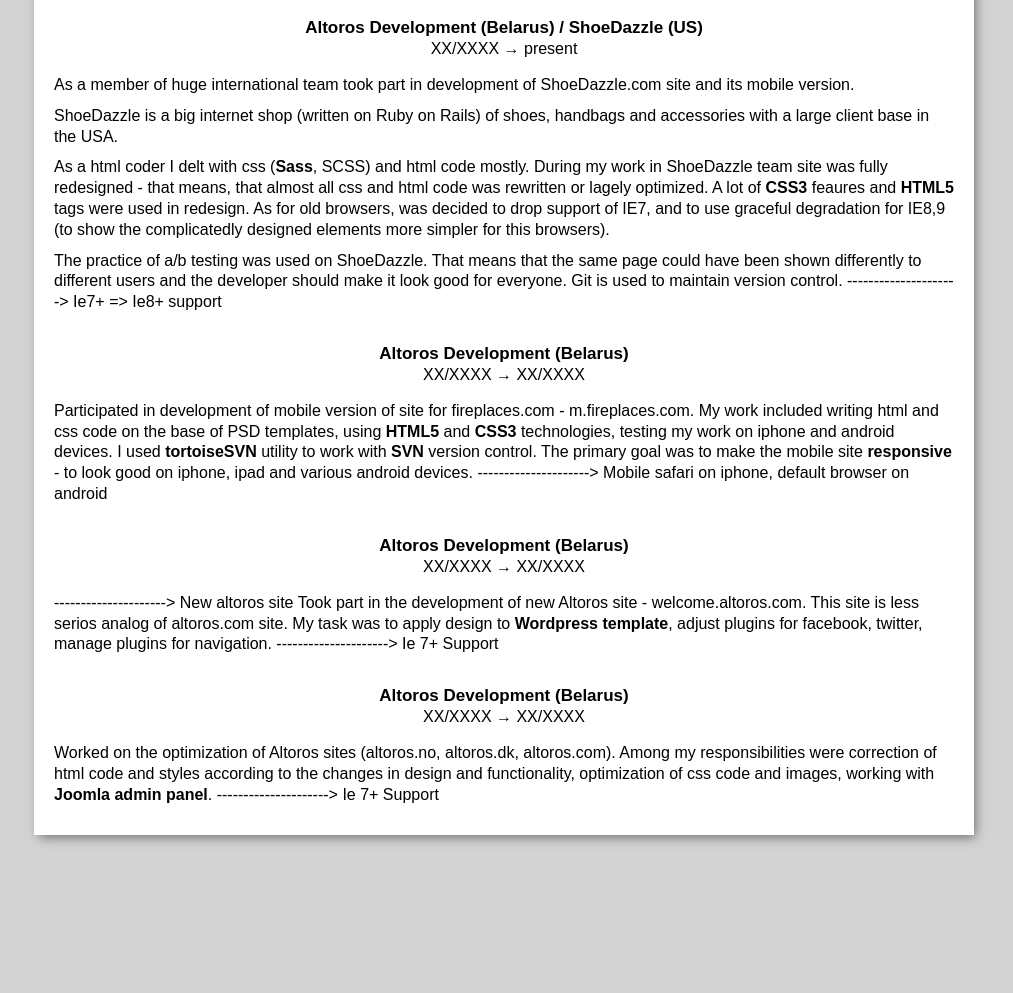
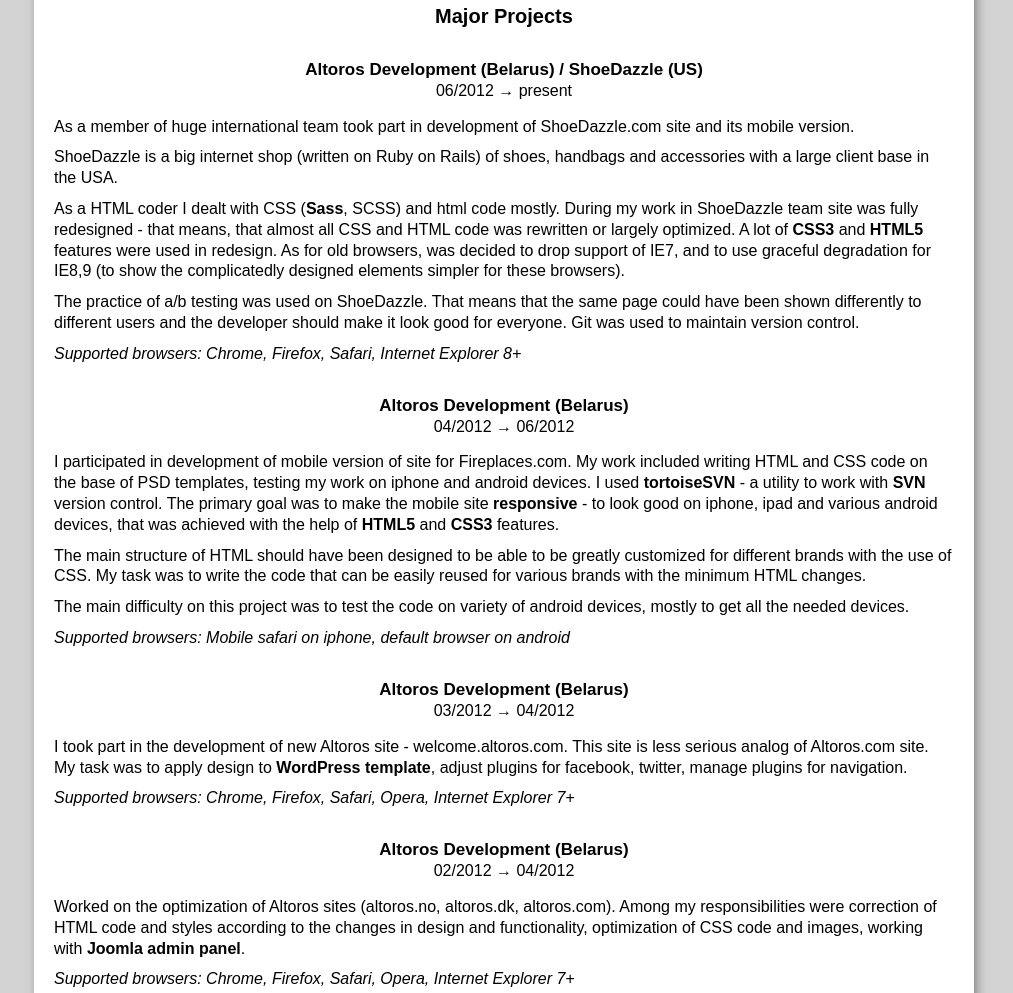
Before and after one commit to Kaciaryna/cv, a plain HTML site: page index.html in a window 1280 px wide. Shown: the part 1033-2026 px from the top of the page, without its empty margins (136-1149 px from the left). Before the commit the page ends 1893 px from the top, so only its background shows below. Drawn offline with Linux system fonts and the light colour scheme.

Commit message:
Some changes in cv

```diff
--- a/index.html
+++ b/index.html
@@ -10,14 +10,16 @@
 <body>
 
 <div class="page">
-    <h1>Kate Dubouskaya</h1>
-    <h4>Front-end developer</h4>
+    <div class="vcard">
+      <h1 class='fn'>Kate Dubouskaya</h1>
+      <h4>Front-end developer</h4>
 
-    <dl class="main-info">
-        <dd>Age</dd>        <dt class="x_age"></dt>
-        <dd>Email</dd>      <dt><a href="mailto:rinawwwster@gmail.com">rinawwwster@gmail.com</a></dt>
-        <dd>Github</dd>     <dt><a href="https://github.com/Kaciaryna/">https://github.com/Kaciaryna/</a></dt>
-    </dl>
+      <dl class="main-info">
+          <dd>Age</dd>        <dt class="bday x_age"></dt>
+          <dd>Email</dd>      <dt><a class="email" href="mailto:rinawwwster@gmail.com">rinawwwster@gmail.com</a></dt>
+          <dd>Github</dd>     <dt><a class="url" rel='profile' href="https://github.com/Kaciaryna/">https://github.com/Kaciaryna/</a></dt>
+      </dl>
+    </div>
 
     <h2>Major Skills</h2>
 
@@ -28,8 +30,8 @@
             <td class="lang">HTML5 / Haml</td>
             <td>
                 <p>
-                    Writing HTML I try to stick to semantic markup, use the possibilities of HTML5. Also I like the
-                    idea of microformates, most ideas of BEM (Block-Element-Modifier - breaking the page into
+                    Writing HTML I try to stick to semantic markup, to use the possibilities of HTML5. Also I like the
+                    idea of microformats, most ideas of BEM (Block-Element-Modifier - breaking the page into
                     independent blocks and reuse the code where it's possible).
                 </p>
             </td>
@@ -39,8 +41,8 @@
             <td class="lang">CSS3 / Sass / Scss</td>
             <td>
                 <p>
-                    Working with CSS I especially like using preprocessors like Sass or Scss, that allow a developer
-                    a lot of useful tools to develop faster and produce cleaner, more readable code.
+                    Working with CSS I especially like using preprocessors like Sass or Scss, that give a developer
+                    a lot of useful tools to solve the problems faster and produce cleaner, more readable code.
                     Variables, mixins, functions are great help when you need to write a large stylesheets with
                     thousands of css rules.
                 </p>
@@ -49,7 +51,7 @@
                     Nowadays, possibilities that offer us CSS3 are irreplaceable and can help to realize almost
                     every wish of a designer or a client. I like to use the features of CSS3 in projects. For example,
                     CSS3 media queries are great when there is a task to make the responsive design.
-                    Box-shadows and border radiuses are a fron-end developers' nightmare without CSS3!
+                    Box-shadows and border radiuses are a front-end developers' nightmare without CSS3!
                 </p>
             </td>
         </tr>
@@ -59,6 +61,7 @@
             <td>
                 <p>
                     I like JS and can write some code in pure JS or using frameworks, like jQuery.
+                    Most problems that I solved using JavaScript referred to client interfaces.
                 </p>
             </td>
         </tr>
@@ -81,7 +84,7 @@
     <h2>Major Projects</h2>
 
     <h3 class="company">Altoros Development (Belarus) / ShoeDazzle (US)</h3>
-    <h4>XX/XXXX <span>&#x2192;</span> present</h4>
+    <h4>06/2012 <span>&#x2192;</span> present</h4>
 
     <p class="description">
         As a member of huge international team took part in development of ShoeDazzle.com site and its
@@ -94,57 +97,68 @@
     </p>
 
     <p class="description">
-        As a html coder I delt with css (<span class="experience">Sass</span>, SCSS) and html code mostly. During my work in ShoeDazzle team site was
-        fully redesigned - that means, that almost all css and html code was rewritten or lagely optimized.
-        A lot of <span class="experience">CSS3</span> feaures and <span class="experience">HTML5</span> tags were used in redesign.
+        As a HTML coder I dealt with CSS (<span class="experience">Sass</span>, SCSS) and html code mostly. During my work in ShoeDazzle team site was
+        fully redesigned - that means, that almost all CSS and HTML code was rewritten or largely optimized.
+        A lot of <span class="experience">CSS3</span> and <span class="experience">HTML5</span> features were used in redesign.
         As for old browsers, was decided to drop support of IE7, and to use graceful degradation for IE8,9
-        (to show the complicatedly designed elements more simpler for this browsers).
+        (to show the complicatedly designed elements simpler for these browsers).
     </p>
 
     <p class="description">
         The practice of a/b testing was used on ShoeDazzle. That means that the same page could have been shown
         differently to different users and the developer should make it look good for everyone.
-        Git is used to maintain version control.
-
-        ---------------------> Ie7+ => Ie8+ support
+        Git was used to maintain version control.
+    </p>
+    <p class="interesting-fact">
+      Supported browsers: Chrome, Firefox, Safari, Internet Explorer 8+
     </p>
 
 
     <h3 class="company">Altoros Development (Belarus)</h3>
-    <h4>XX/XXXX <span>&#x2192;</span> XX/XXXX</h4>
+    <h4>04/2012 <span>&#x2192;</span> 06/2012</h4>
 
     <p class="description">
-        Participated in development of mobile version of site for fireplaces.com - m.fireplaces.com.
-        My work included writing html and css code on the base of PSD templates,
-        using <span class="experience">HTML5</span> and <span class="experience">CSS3</span> technologies, testing my work on iphone and android devices.
-        I used <span class="experience">tortoiseSVN</span> utility to work with <span class="experience">SVN</span> version control.
+        I participated in development of mobile version of site for Fireplaces.com.
+        My work included writing HTML and CSS code on the base of PSD templates, testing my work on iphone and android devices.
+        I used <span class="experience">tortoiseSVN</span> - a utility to work with <span class="experience">SVN</span> version control.
         The primary goal was to make the mobile site <span class="experience">responsive</span> - to look good on iphone, ipad and various android
-        devices.
+        devices, that was achieved with the help of <span class="experience">HTML5</span> and <span class="experience">CSS3</span> features.
+    </p>
+    <p>
+      The main structure of HTML should have been designed to be able to be greatly customized for different brands with the use of
+      CSS.
+      My task was to write the code that can be easily reused for various brands with the minimum HTML changes.
+    </p>
 
-        ---------------------> Mobile safari on iphone, default browser on android
+    <p>The main difficulty on this project was to test the code on variety of android devices, mostly to get all the needed devices.</p>
+
+    <p class="interesting-fact">
+      Supported browsers: Mobile safari on iphone, default browser on android
     </p>
 
     <h3 class="company">Altoros Development (Belarus)</h3>
-    <h4>XX/XXXX <span>&#x2192;</span> XX/XXXX</h4>
+    <h4>03/2012 <span>&#x2192;</span> 04/2012</h4>
 
     <p class="description">
-        ---------------------> New altoros site
-        Took part in the development of new Altoros site - welcome.altoros.com.
-        This site is less serios analog of altoros.com site.
-        My task was to apply design to <span class="experience">Wordpress template</span>, adjust plugins for facebook, twitter,
+        I took part in the development of new Altoros site - welcome.altoros.com.
+        This site is less serious analog of Altoros.com site.
+        My task was to apply design to <span class="experience">WordPress template</span>, adjust plugins for facebook, twitter,
         manage plugins for navigation.
-        ---------------------> Ie 7+ Support
+    </p>
+    <p class="interesting-fact">
+      Supported browsers: Chrome, Firefox, Safari, Opera, Internet Explorer 7+
     </p>
 
     <h3 class="company">Altoros Development (Belarus)</h3>
-    <h4>XX/XXXX <span>&#x2192;</span> XX/XXXX</h4>
+    <h4>02/2012 <span>&#x2192;</span> 04/2012</h4>
 
     <p class="description">
         Worked on the optimization of Altoros sites (altoros.no, altoros.dk, altoros.com).
-        Among my responsibilities were correction of html code and styles according to the changes
-        in design and functionality, optimization of css code and images, working with <span class="experience">Joomla admin panel</span>.
-
-        ---------------------> Ie 7+ Support
+        Among my responsibilities were correction of HTML code and styles according to the changes
+        in design and functionality, optimization of CSS code and images, working with <span class="experience">Joomla admin panel</span>.
+    </p>
+    <p class="interesting-fact">
+      Supported browsers: Chrome, Firefox, Safari, Opera, Internet Explorer 7+
     </p>
 </div>
 
```
